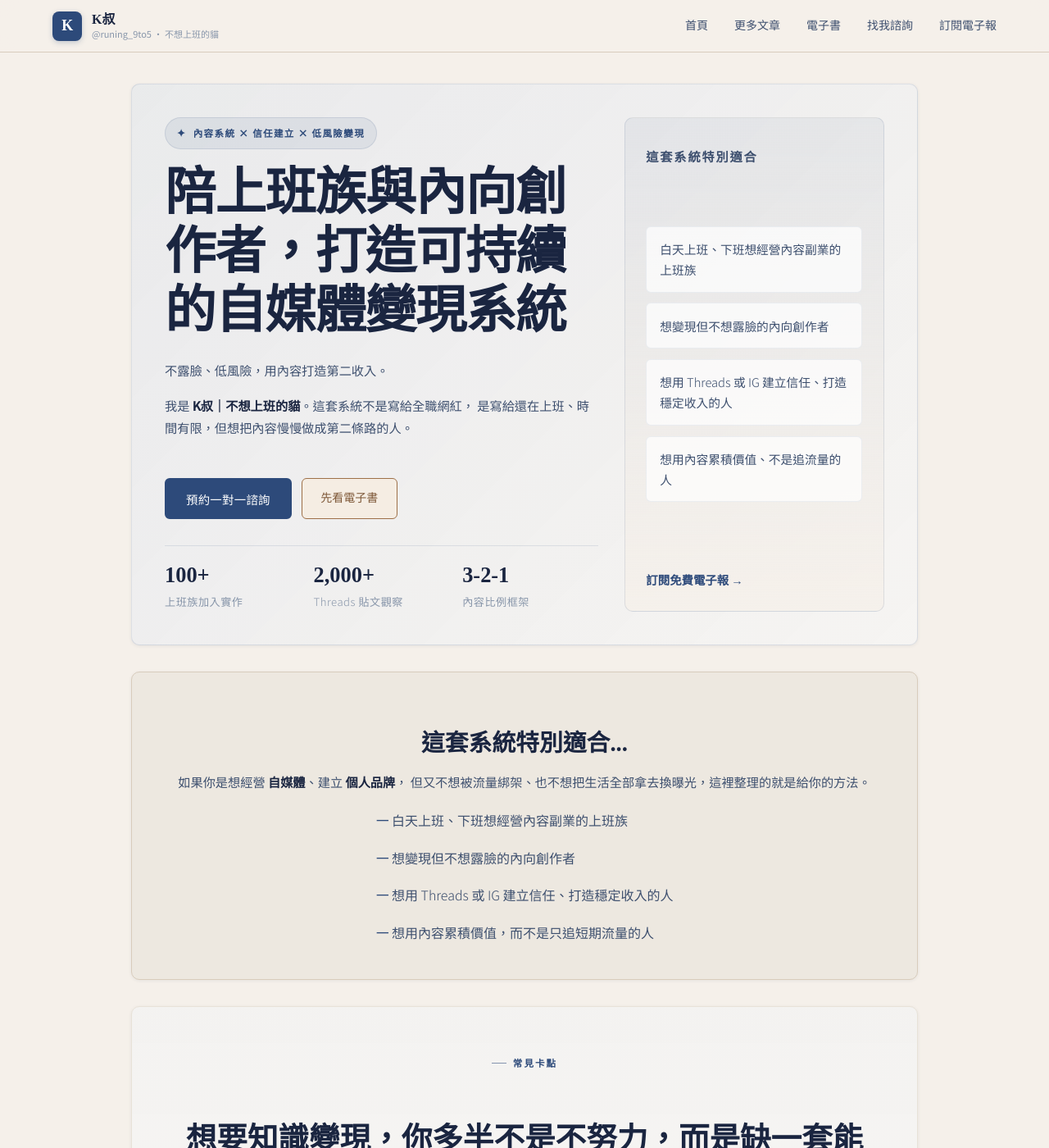
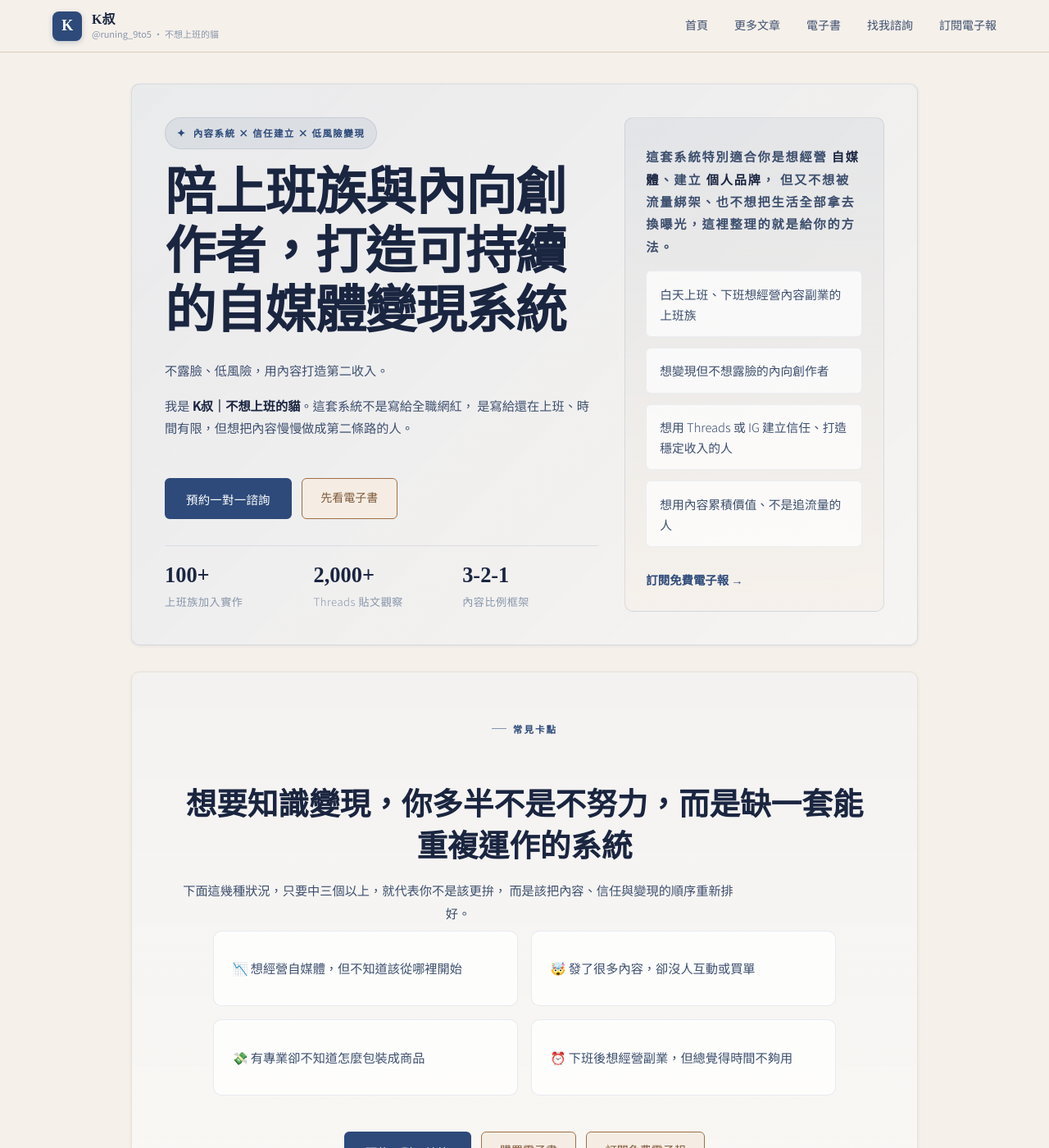
Before and after one commit to KenHAI666/Runing9TO5, a Jekyll site: the page built from index.md, in a window 1280 px wide and 1400 px high. Shown: the whole window at 82% size. Built offline with Jekyll 4.4.1, drawn with Linux system fonts in a browser that asks for light colours.

Commit message:
Update index.md

```diff
--- a/index.md
+++ b/index.md
@@ -39,7 +39,8 @@
     </div>
 
     <div class="hero-panel">
-      <p class="hero-panel-label">這套系統特別適合</p>
+      <p class="hero-panel-label">這套系統特別適合你是想經營 <strong>自媒體</strong>、建立 <strong>個人品牌</strong>，
+    但又不想被流量綁架、也不想把生活全部拿去換曝光，這裡整理的就是給你的方法。</p>
       <div class="hero-fit-list">
         <div class="hero-fit-item">白天上班、下班想經營內容副業的上班族</div>
         <div class="hero-fit-item">想變現但不想露臉的內向創作者</div>
@@ -51,20 +52,6 @@
   </div>
 </section>
 
-<!-- 🔹 適合誰 -->
-<section class="card-section-1 section-who-for" id="who-for">
-  <h2>這套系統特別適合...</h2>
-  <p>
-    如果你是想經營 <strong>自媒體</strong>、建立 <strong>個人品牌</strong>，
-    但又不想被流量綁架、也不想把生活全部拿去換曝光，這裡整理的就是給你的方法。
-  </p>
-  <ul>
-    <li>白天上班、下班想經營內容副業的上班族</li>
-    <li>想變現但不想露臉的內向創作者</li>
-    <li>想用 Threads 或 IG 建立信任、打造穩定收入的人</li>
-    <li>想用內容累積價值，而不是只追短期流量的人</li>
-  </ul>
-</section>
 
 <!-- 痛點區 -->
 <section id="pain-points" class="card-section section-pain-points">
```
